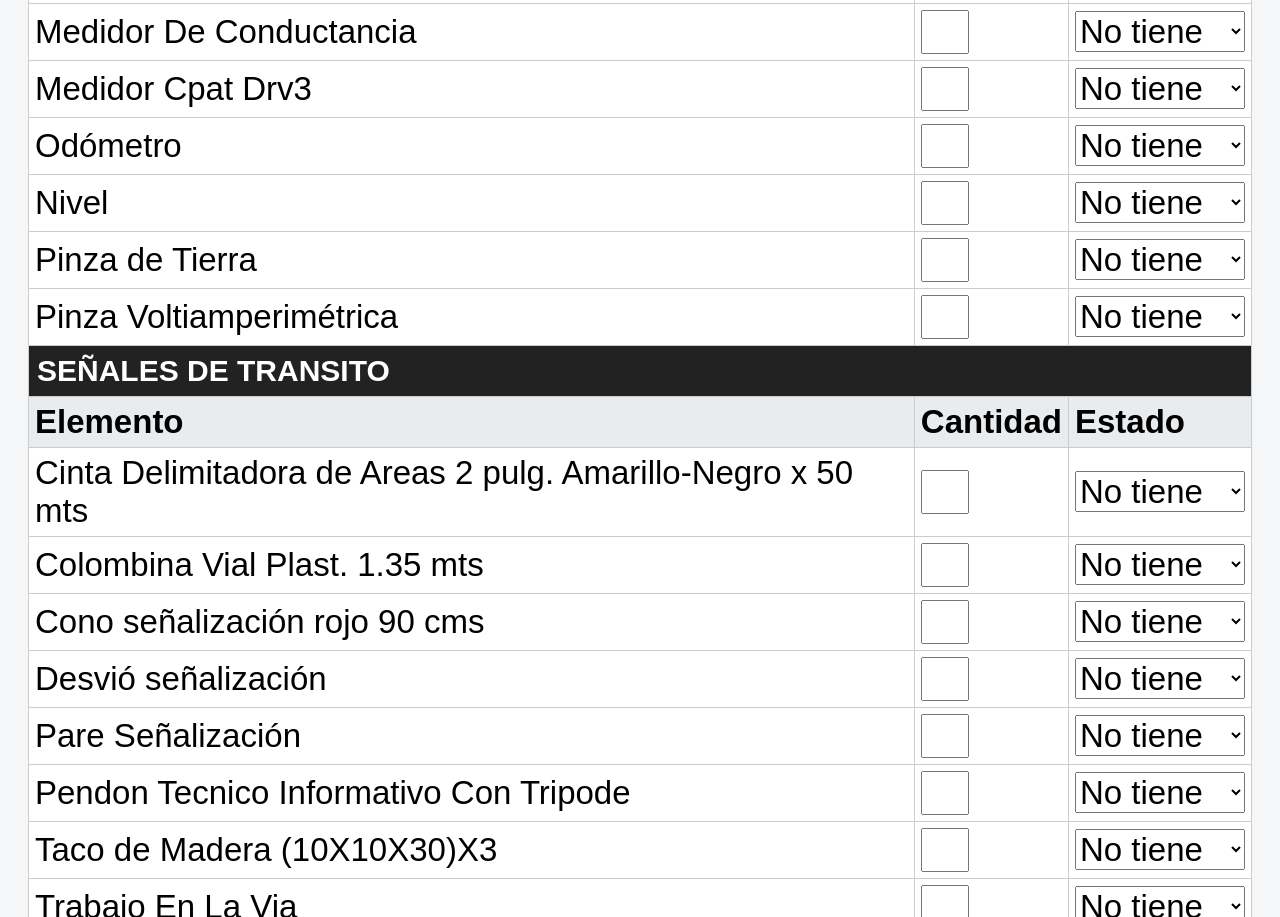
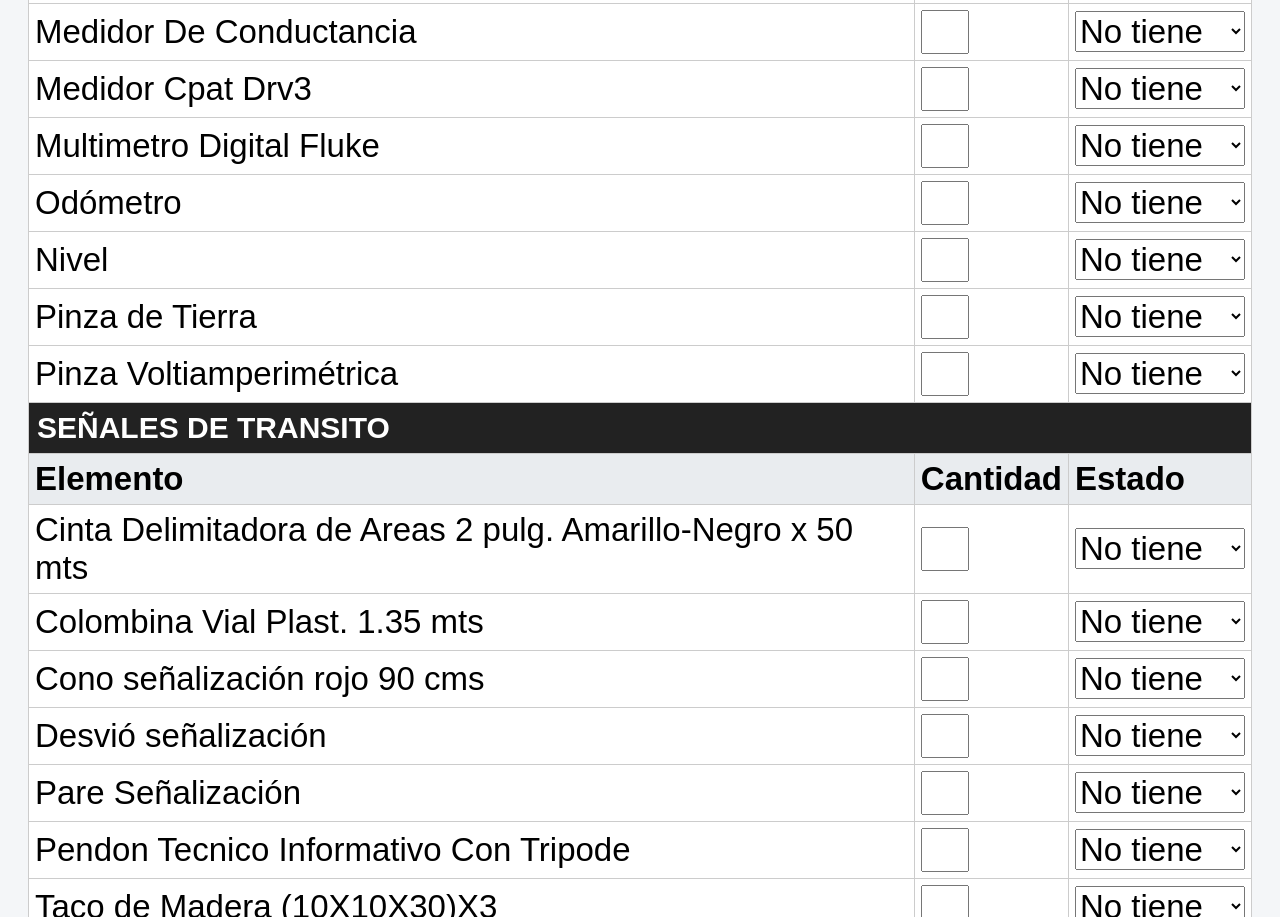
Before and after one commit to RamirezCarvajal/inventario, a plain HTML site: page hfc.html in a window 1280 px wide. Shown: the part 6140-7057 px from the top of the page. Drawn offline with nearby package versions, Linux system fonts and the light colour scheme.

```diff
--- a/hfc.html
+++ b/hfc.html
@@ -928,6 +928,15 @@
       <option>NA</option>
     </select>
   </td></tr>
+     <tr><td>Multimetro Digital Fluke</td><td><input type="number" min="0"></td><td>
+    <select>
+      <option>No tiene</option>
+      <option>Bueno</option>
+      <option>Malo</option>
+      <option>Incompleto</option>
+      <option>NA</option>
+    </select>
+  </td></tr>
   <tr><td>Odómetro</td><td><input type="number" min="0"></td><td>
     <select>
       <option>No tiene</option>
```
